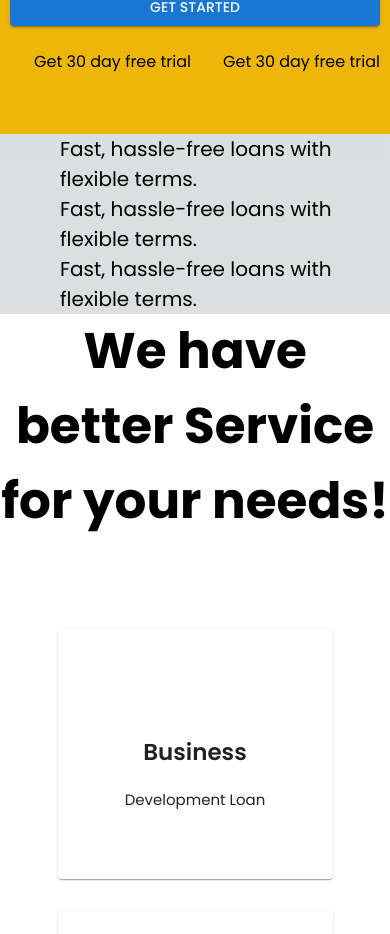
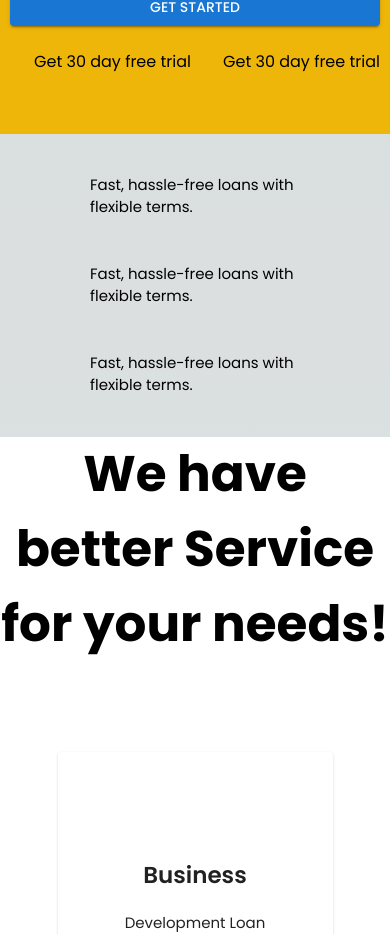
Before and after one commit to thedreamica/hygefinance, a Next.js app: page / in a window 390 px wide. Shown: the part 937-1871 px from the top of the page. Built offline with nearby package versions, Linux system fonts and the light colour scheme; some icons are missing.

Commit message:
fix: usp responsiveness

```diff
--- a/src/components/usp.tsx
+++ b/src/components/usp.tsx
@@ -1,49 +1,68 @@
-import Typography from '@mui/material/Typography';
-import Box from '@mui/material/Box';
-import { Headset } from '@styled-icons/fluentui-system-filled/Headset'
-import styled from 'styled-components'
-import { useTheme } from '@mui/material';
+import Typography from "@mui/material/Typography";
+import Box from "@mui/material/Box";
+import { Headset } from "@styled-icons/fluentui-system-filled/Headset";
+import styled from "styled-components";
+import { useTheme } from "@mui/material";
 
 const StyledHeadset = styled(Headset)`
   border-radius: 50%;
-background-color: #FFFFFF;
+  background-color: #ffffff;
   size: 40px;
   height: 64px;
   padding: 0 12px;
-`
-
+`;
 
 const UspItem = () => {
-    const { spacing } = useTheme()
-    return <Box sx={{
-        display: 'flex',
-        padding: { xs: '', md: '40px 140px' },
-        alignItems: 'center',
-        gap: spacing(2)
-    }}>
+  const { spacing } = useTheme();
+  return (
+    <Box
+      sx={{
+        display: "flex",
+
+        alignItems: "center",
+        gap: spacing(2),
+      }}
+    >
       <Headset size={44} />
-        <Typography sx={{
-            width: '70%',
-            fontSize: '20px'
-        }}>
-            Fast, hassle-free loans with
-            flexible terms.
+      <Typography
+        sx={{
+          width: "70%",
+          fontSize: {
+            xs: "15px",
+            md: "20px",
+          },
+        }}
+      >
+        Fast, hassle-free loans with flexible terms.
       </Typography>
     </Box>
-}
+  );
+};
 
 const Usp = () => {
-    return <Box sx={{
-        display: 'flex',
+  return (
+    <Box
+      sx={{
+        padding: { xs: "40px 30px", md: "40px 140px" },
+        display: "flex",
         flexDirection: {
-            xs: 'column',
-            md: 'row'
-        }
-    }}>
+          xs: "column",
+          md: "row",
+        },
+        justifyContent: {
+          md: "space-between",
+        },
+        gap: {
+          xs: "44px",
+          md: 0,
+        },
+      }}
+    >
       <UspItem />
       <UspItem />
       <UspItem />
     </Box>
-}
+  );
+};
 
-export default Usp
+export default Usp;
```
Lines whose indentation alone changed are shown as unchanged.
